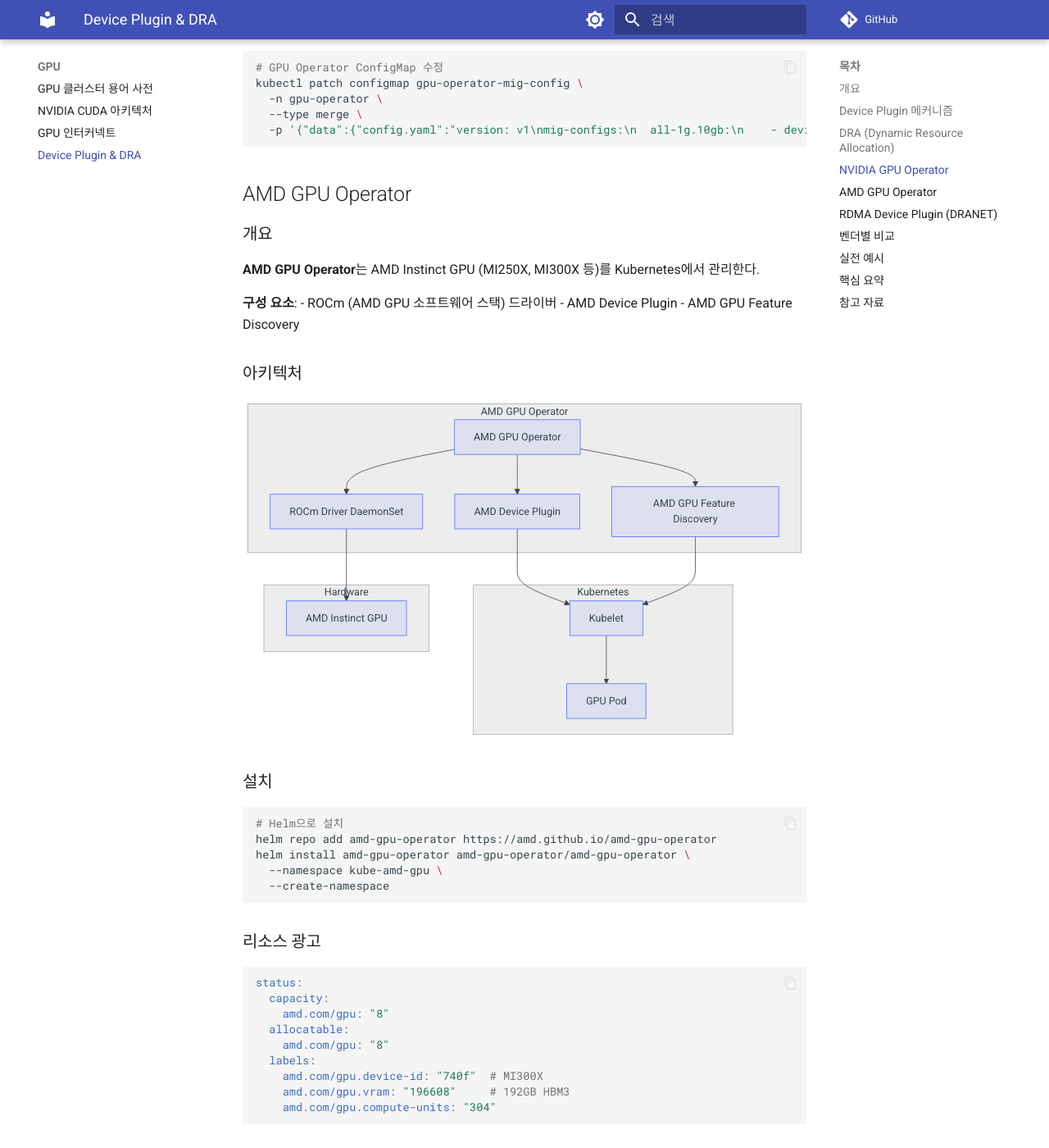
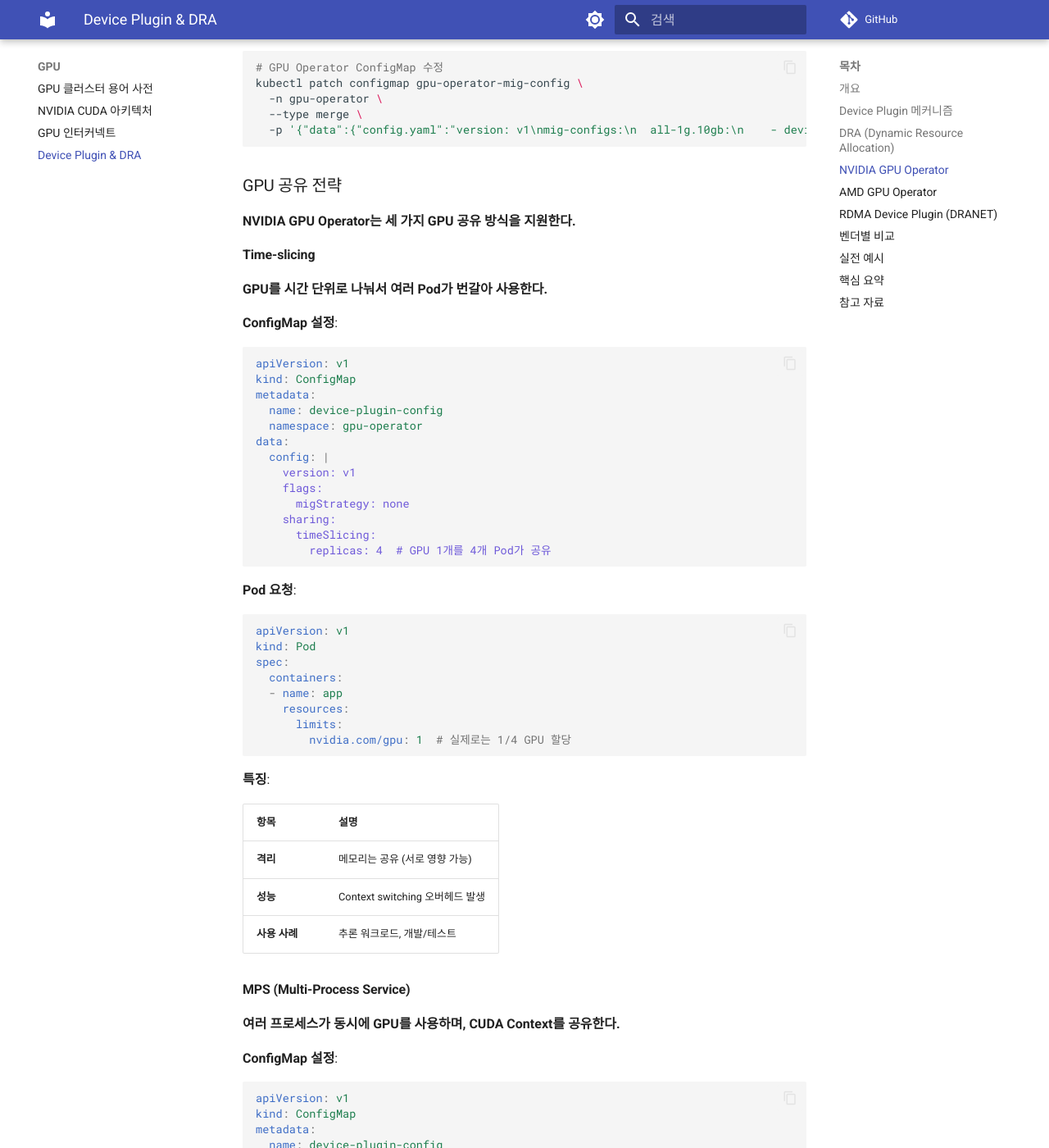
Before and after one commit to juwon8891/juwon8891.github.io, an MkDocs documentation site: the page built from docs/gpu/device-plugin-dra.md, in a window 1280 px wide and 1400 px high, scrolled down 6732 px. Shown: the whole window at 82% size. Built offline with MkDocs 1.6.1 and Material for MkDocs 9.7.7, drawn with Linux system fonts in a browser that asks for light colours; comment, search, counter and statistics services are not loaded; some of the changed text lies outside the part shown.

Commit message:
docs: Clarify GPU sharing capabilities in Device Plugin
- Correct: Device Plugin supports Time-slicing, MPS, MIG (not DRA-only)
- Add Time-slicing configuration example (replicas in ConfigMap)
- Add MPS configuration example (defaultActiveThreadPercentage)
- Add GPU sharing strategy comparison table (MIG vs MPS vs Time-slicing)
- Update feature comparison: 'sharing limited' instead of 'not possible'

````diff
--- a/docs/gpu/device-plugin-dra.md
+++ b/docs/gpu/device-plugin-dra.md
@@ -103,7 +103,7 @@ spec:
 | **정적 할당** | Pod 생성 시 한 번만 할당, 실행 중 변경 불가 |
 | **단순 카운팅** | "GPU 1개" 요청만 가능, "VRAM 16GB GPU" 같은 세밀한 요구사항 불가 |
 | **네트워크 토폴로지 무시** | GPU 간 NVLink 연결, NUMA 노드 고려 불가 |
-| **공유 불가** | 하나의 GPU를 여러 Pod가 나눠 쓸 수 없음 (MIG 제외) |
+| **공유 제한적** | Time-slicing, MPS, MIG 가능하지만 ConfigMap 설정 필요 |
 | **재시작 시 재할당** | Pod 재시작 시 다른 GPU 할당될 수 있음 |
 
 ## DRA (Dynamic Resource Allocation)
@@ -119,7 +119,7 @@ spec:
 | **할당 시점** | Pod 생성 시 (정적) | Pod 실행 중에도 가능 (동적) |
 | **리소스 표현** | 단순 카운팅 (`gpu: 1`) | 구조화된 파라미터 (`vram: 16Gi`, `compute: A100`) |
 | **토폴로지 인식** | 없음 | NVLink, PCIe, NUMA 고려 |
-| **공유** | 불가 (MIG 제외) | 가능 (Time-slicing, MPS 등) |
+| **공유** | 가능 (Time-slicing, MPS, MIG) | 가능 (더 세밀한 제어) |
 | **라이프사이클** | Pod 종료 시 해제 | 명시적 해제 가능 |
 
 ### DRA 아키텍처
@@ -298,6 +298,90 @@ kubectl patch configmap gpu-operator-mig-config \
   --type merge \
   -p '{"data":{"config.yaml":"version: v1\nmig-configs:\n  all-1g.10gb:\n    - devices: [0,1,2,3,4,5,6,7]\n      mig-enabled: true\n      mig-devices:\n        \"1g.10gb\": 7"}}'
 ```
+
+### GPU 공유 전략
+
+**NVIDIA GPU Operator는 세 가지 GPU 공유 방식을 지원한다.**
+
+#### Time-slicing
+
+**GPU를 시간 단위로 나눠서 여러 Pod가 번갈아 사용한다.**
+
+**ConfigMap 설정**:
+```yaml
+apiVersion: v1
+kind: ConfigMap
+metadata:
+  name: device-plugin-config
+  namespace: gpu-operator
+data:
+  config: |
+    version: v1
+    flags:
+      migStrategy: none
+    sharing:
+      timeSlicing:
+        replicas: 4  # GPU 1개를 4개 Pod가 공유
+```
+
+**Pod 요청**:
+```yaml
+apiVersion: v1
+kind: Pod
+spec:
+  containers:
+  - name: app
+    resources:
+      limits:
+        nvidia.com/gpu: 1  # 실제로는 1/4 GPU 할당
+```
+
+**특징**:
+
+| 항목 | 설명 |
+|------|------|
+| **격리** | 메모리는 공유 (서로 영향 가능) |
+| **성능** | Context switching 오버헤드 발생 |
+| **사용 사례** | 추론 워크로드, 개발/테스트 |
+
+#### MPS (Multi-Process Service)
+
+**여러 프로세스가 동시에 GPU를 사용하며, CUDA Context를 공유한다.**
+
+**ConfigMap 설정**:
+```yaml
+apiVersion: v1
+kind: ConfigMap
+metadata:
+  name: device-plugin-config
+  namespace: gpu-operator
+data:
+  config: |
+    version: v1
+    flags:
+      migStrategy: none
+    sharing:
+      mps:
+        replicas: 4
+        defaultActiveThreadPercentage: 50  # 각 클라이언트가 사용할 최대 스레드 비율
+```
+
+**특징**:
+
+| 항목 | 설명 |
+|------|------|
+| **격리** | 메모리 공유 (격리 없음) |
+| **성능** | Time-slicing보다 오버헤드 적음 |
+| **제한** | Volta (V100) 이상 GPU 필요 |
+| **사용 사례** | 소규모 배치 추론, 경량 워크로드 |
+
+#### 공유 전략 비교
+
+| 전략 | 격리 수준 | 성능 오버헤드 | 메모리 보호 | GPU 요구사항 |
+|------|----------|------------|-----------|------------|
+| **MIG** | 높음 (하드웨어) | 없음 | O | A100, H100 |
+| **MPS** | 낮음 | 낮음 | X | Volta+ |
+| **Time-slicing** | 중간 | 중간 | X | 모든 GPU |
 
 ## AMD GPU Operator
 
````
